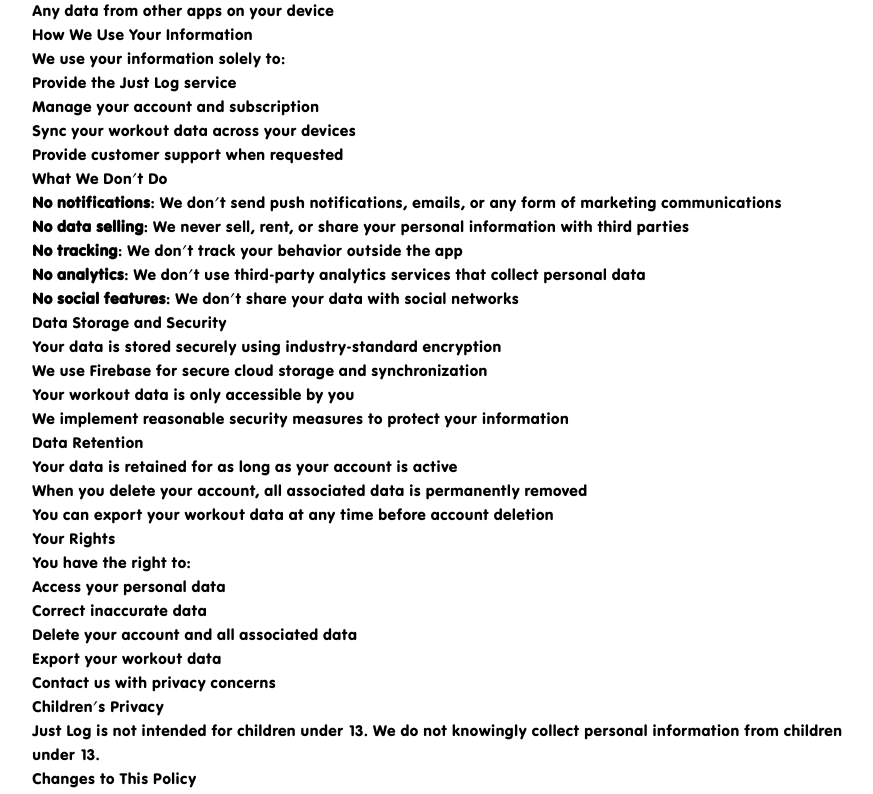
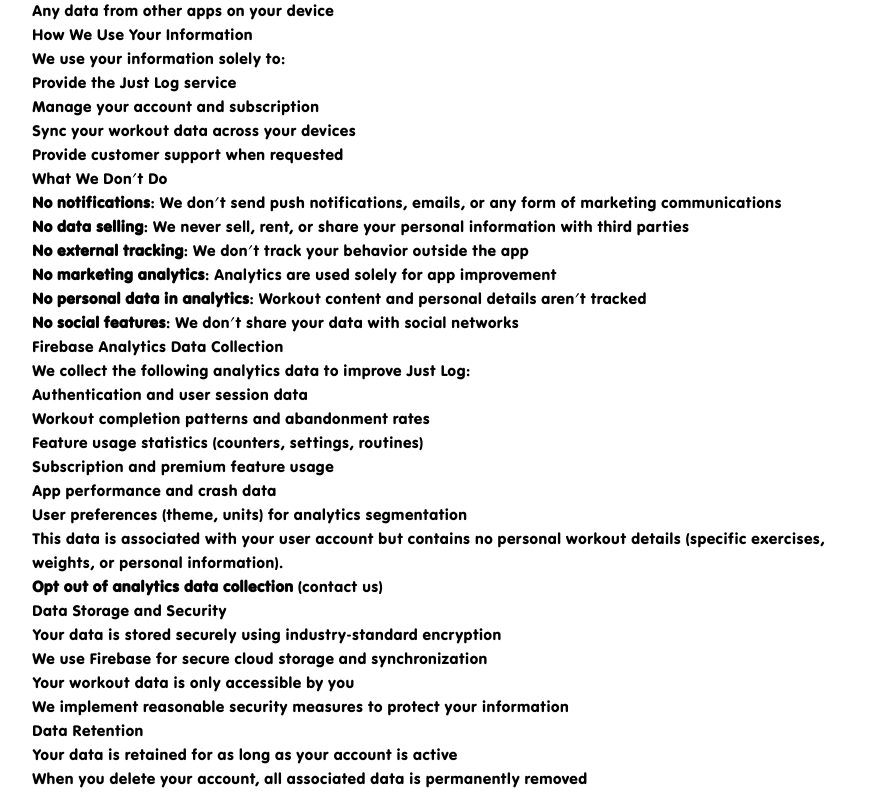
Before and after one commit to rimshadpcs/justloglanding, a Next.js app: page /privacy in a window 1280 px wide. Shown: the part 597-1391 px from the top of the page, without its empty margins (184-1057 px from the left). Built offline with nearby package versions, Linux system fonts and the light colour scheme.

Commit message:
Update privacy policy analytics section
Updated "What We Don't Do" section to clarify analytics usage and added detailed Firebase Analytics data collection information with opt-out option.

🤖 Generated with [Claude Code](https://claude.ai/code)

Co-Authored-By: Claude <noreply@anthropic.com>

```diff
--- a/src/app/privacy/page.tsx
+++ b/src/app/privacy/page.tsx
@@ -62,10 +62,24 @@ export default function PrivacyPolicy() {
           <ul>
             <li><strong>No notifications</strong>: We don&apos;t send push notifications, emails, or any form of marketing communications</li>
             <li><strong>No data selling</strong>: We never sell, rent, or share your personal information with third parties</li>
-            <li><strong>No tracking</strong>: We don&apos;t track your behavior outside the app</li>
-            <li><strong>No analytics</strong>: We don&apos;t use third-party analytics services that collect personal data</li>
+            <li><strong>No external tracking</strong>: We don&apos;t track your behavior outside the app</li>
+            <li><strong>No marketing analytics</strong>: Analytics are used solely for app improvement</li>
+            <li><strong>No personal data in analytics</strong>: Workout content and personal details aren&apos;t tracked</li>
             <li><strong>No social features</strong>: We don&apos;t share your data with social networks</li>
           </ul>
+
+          <h2>Firebase Analytics Data Collection</h2>
+          <p>We collect the following analytics data to improve Just Log:</p>
+          <ul>
+            <li>Authentication and user session data</li>
+            <li>Workout completion patterns and abandonment rates</li>
+            <li>Feature usage statistics (counters, settings, routines)</li>
+            <li>Subscription and premium feature usage</li>
+            <li>App performance and crash data</li>
+            <li>User preferences (theme, units) for analytics segmentation</li>
+          </ul>
+          <p>This data is associated with your user account but contains no personal workout details (specific exercises, weights, or personal information).</p>
+          <p><strong>Opt out of analytics data collection</strong> (contact us)</p>
 
           <h2>Data Storage and Security</h2>
           <ul>
```
